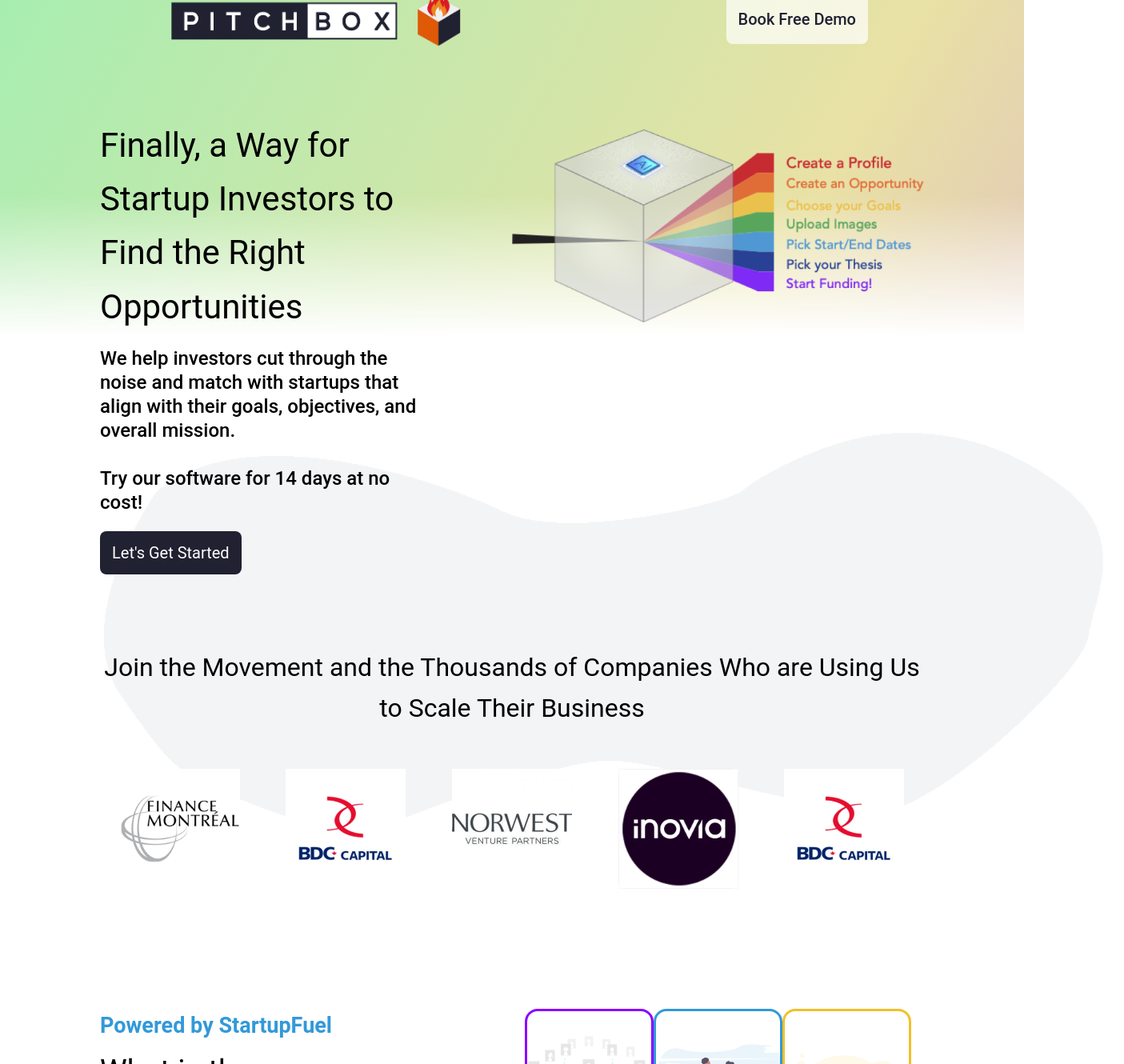
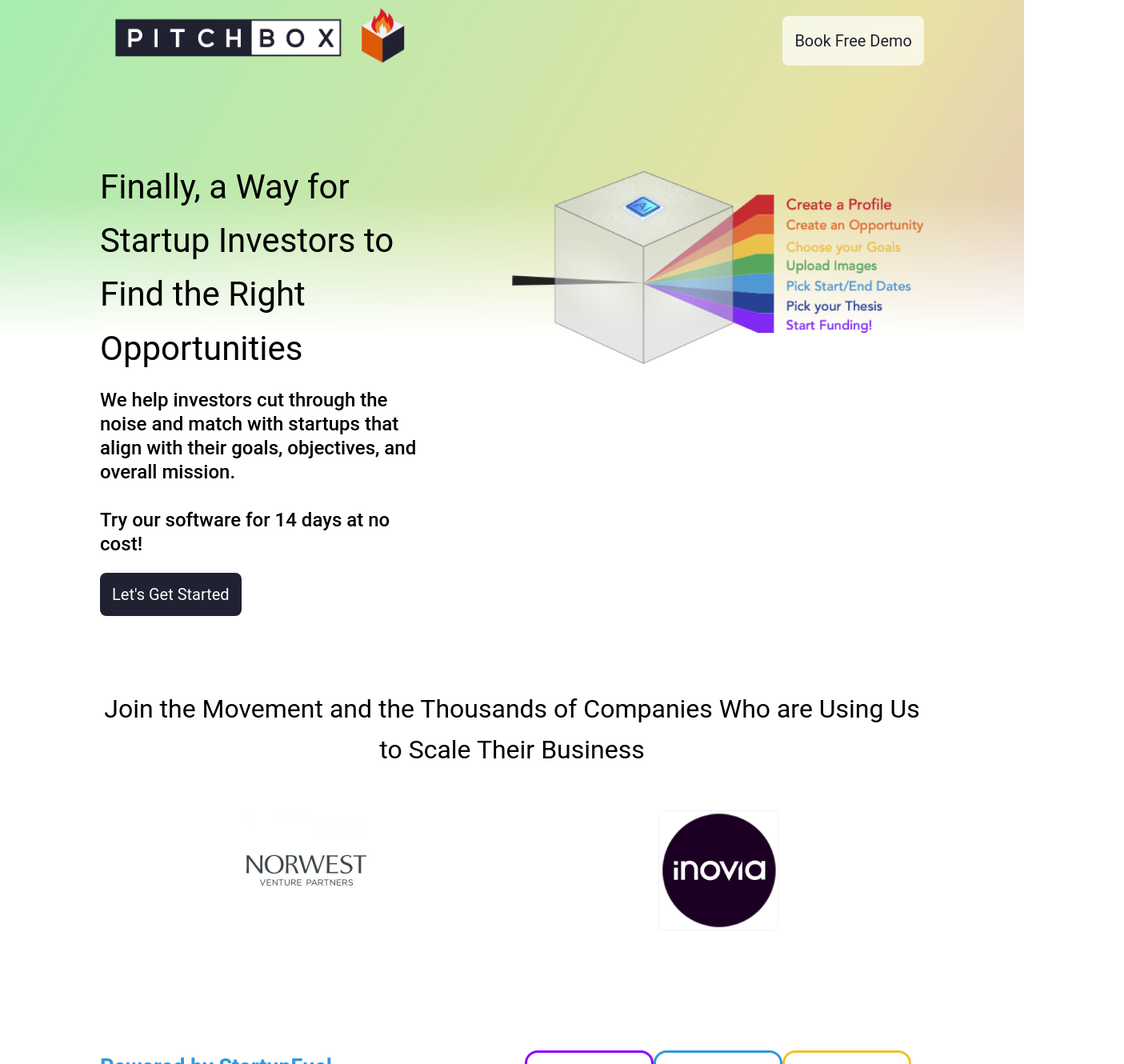
Before and after one commit to jmski/startupfuel-pitchbox, a React (Create React App) app: page / in a window 1280 px wide. Shown: the top 1330 px of the page at 80% size, 1405 px wide, since content can reach past the window. Built offline with nearby package versions, Linux system fonts and the light colour scheme.

Commit message:
carousel and navbar, big purge

```diff
--- a/package.json
+++ b/package.json
@@ -9,10 +9,10 @@
     "react": "^17.0.2",
     "react-dom": "^17.0.2",
     "react-icons": "^4.2.0",
+    "react-multi-carousel": "^2.6.3",
     "react-router-dom": "^5.2.0",
     "react-scripts": "4.0.3",
     "react-scroll": "^1.8.2",
-    "react-touch-carousel": "^0.9.4",
     "styled-components": "^5.3.0",
     "web-vitals": "^1.1.2"
   },
--- a/src/components/About/About.js
+++ b/src/components/About/About.js
@@ -1,7 +1,7 @@
 import React from 'react';
 import {
   AboutContainer,
-  Bg,
+  // Bg,
   AboutInfo,
   AboutTitle,
   AboutSubtitle,
@@ -21,7 +21,7 @@
   CardDesc,
   Img,
 } from './AboutElements';
-import bg from '../../img/blob.png';
+// import bg from '../../img/blob.png';
 import img1 from '../../img/svg/undraw_filter.svg';
 import img2 from '../../img/svg/undraw_team.svg';
 import img3 from '../../img/svg/undraw_personal.svg';
@@ -32,7 +32,7 @@
   return (
     <>
       <AboutContainer id="about">
-        <Bg src={bg}/>
+        {/* <Bg src={bg}/> */}
         <AboutInfo>
           <AboutSubtitle>Powered by StartupFuel</AboutSubtitle>
           <AboutTitle>What is the PitchBox?</AboutTitle>
--- a/src/components/Divider/Divider.js
+++ b/src/components/Divider/Divider.js
@@ -1,10 +1,10 @@
 import React from 'react';
+import Carousel from "react-multi-carousel";
+import "react-multi-carousel/lib/styles.css";
 import {
   BusinessContainer,
   BusinessTitle,
-  BusinessWrap,
   Img,
-
   StatsContainer,
   StatsItem,
   StatsTitle,
@@ -12,11 +12,31 @@
 
 } from './DividerElements';
 
-
 import img1 from '../../img/business/finance-montreal.png';
 import img2 from '../../img/business/bdc-capital.jpg';
 import img3 from '../../img/business/norwest-venture-partners.jpg';
 import img4 from '../../img/business/inovia.png';
+
+const responsive = {
+  superLargeDesktop: {
+    breakpoint: { max: 4000, min: 3000 },
+    items: 5
+  },
+  desktop: {
+    breakpoint: { max: 3000, min: 1024 },
+    items: 3
+  },
+  tablet: {
+    breakpoint: { max: 1024, min: 464 },
+    items: 2
+  },
+  mobile: {
+    breakpoint: { max: 464, min: 0 },
+    items: 1
+  }
+};
+
+
 
 export const Business = () => {
   return (
@@ -25,13 +45,21 @@
         <BusinessTitle>
           Join the Movement and the Thousands of Companies Who are Using Us to Scale Their Business
         </BusinessTitle>
-        <BusinessWrap>
-         <Img src={ img1 }/>
-         <Img src={ img2 }/>
-         <Img src={ img3 }/>
-         <Img src={ img4 }/>
-         <Img src={ img2 }/>
-        </BusinessWrap>
+        <Carousel
+          responsive={responsive}
+          infinite={true}
+          arrows={false}
+          draggable={false}
+          autoPlay={true}
+          autoPlaySpeed='3000'
+          // centerMode={true}
+        >
+          <Img src={ img1 }/>
+          <Img src={ img2 }/>
+          <Img src={ img3 }/>
+          <Img src={ img4 }/>
+          <Img src={ img2 }/>
+        </Carousel>
       </BusinessContainer>
     </>
   )
--- a/src/components/Divider/DividerElements.js
+++ b/src/components/Divider/DividerElements.js
@@ -12,13 +12,6 @@
   margin-bottom: 50px;
   font-weight: normal;
   font-size: 32px;
-`;
-
-export const BusinessWrap = styled.div`
-  display: grid;
-  grid-template-columns: repeat(5, 1fr);
-  column-gap: .5rem;
-  row-gap: 2rem;
 `;
 
 export const Img = styled.img`
--- a/src/components/GlobalStyles.js
+++ b/src/components/GlobalStyles.js
@@ -2,7 +2,7 @@
 
 export const GlobalStyles = createGlobalStyle`
 	:root {
-		--header-height: 3rem;
+		--header-height: 100px;
 		--nav-width: 324px;
 
 		/*===== Font weight =====*/
@@ -94,6 +94,11 @@
 		}
 	}
 
+	canvas {
+		width: 100%;
+		height: 100%;
+	}
+
 	h1, h2, h3, p {
 		margin: 0;
 	}
--- a/src/components/Hero/Hero.js
+++ b/src/components/Hero/Hero.js
@@ -10,13 +10,12 @@
   ImgWrapper,
   Img,
 } from './HeroElements';
-
 import img from '../../img/heroprism.png';
 
 const HeroSection = () => {
   return (
     <>
-      <HeroBanner/>
+      <HeroBanner />
       <HeroContainer id="home">
         <HeroContent>
           <HeroTitle>
--- a/src/components/Nav/NavBar.js
+++ b/src/components/Nav/NavBar.js
@@ -2,24 +2,17 @@
 import { animateScroll as scroll } from 'react-scroll';
 
 import {
-	Header,
 	NavContainer,
 	NavLogo,
 	Img,
-	NavMobileBtn,
-	BurgerIcon,
-	// NavMenu,
-	// NavItem,
-	// NavLink,
 	NavBtn,
 	NavBtnLink,
 
  } from './NavBarElements';
 
 import img from '../../img/PitchBoxIcon.png';
-import { FaBars } from 'react-icons/fa';
 
-const NavBar = ({ toggle }) => {
+const NavBar = () => {
 
 	const [ scrollnav, setScrollnav ] = useState(false);
 
@@ -41,67 +34,23 @@
 
 	return (
 		<>
-			<Header scrollnav={ scrollnav }>
-				<NavContainer>
-					<NavLogo to='/' onClick={ toggleHome }>
-						<Img src={ img } />
-					</NavLogo>
-					<NavMobileBtn>
-						<NavBtnLink scrollnav={ scrollnav }>Book Free Demo</NavBtnLink>
-					</NavMobileBtn>
-					<BurgerIcon onClick={ toggle }>
-						<FaBars />
-					</BurgerIcon>
+			<NavContainer scrollnav={ scrollnav }>
 
-					{/* <NavMenu>
+				<NavLogo to='/' onClick={ toggleHome }>
+					<Img src={ img } />
+				</NavLogo>
 
-						<NavItem>
-							<NavLink
-								to="home"
-								smooth={true}
-								duration={500}
-								spy={true}
-								exact="true"
-								offset={-80}
-							>
-								Home
-							</NavLink>
-						</NavItem>
+				<NavBtn>
+					<NavBtnLink
+						scrollnav={ scrollnav }
+						to="//www.jmgelua.ca"
+						target="_blank"
+					>
+						Book Free Demo
+					</NavBtnLink>
+				</NavBtn>
 
-						<NavItem>
-							<NavLink
-								to="about"
-								smooth={true}
-								duration={500}
-								spy={true}
-								exact="true"
-								offset={0}
-							>
-								About
-							</NavLink>
-						</NavItem>
-
-						<NavItem>
-						<NavLink
-								to="contact"
-								smooth={true}
-								duration={500}
-								spy={true}
-								exact="true"
-								offset={0}
-							>
-								Contact
-							</NavLink>
-						</NavItem>
-
-					</NavMenu> */}
-
-					<NavBtn>
-						<NavBtnLink scrollnav={ scrollnav }>Book Free Demo</NavBtnLink>
-					</NavBtn>
-
-				</NavContainer>
-			</Header>
+			</NavContainer>
 		</>
 	)
 }
--- a/src/components/Nav/NavBarElements.js
+++ b/src/components/Nav/NavBarElements.js
@@ -2,139 +2,49 @@
 import { Link as LinkR } from 'react-router-dom';
 import { Link as LinkS } from 'react-scroll';
 
-export const Header = styled.nav`
-	/* max-width: 1024px;; */
+export const NavContainer = styled.div`
 	top: 0;
-	display: flex;
-	background: ${({ scrollnav }) => (scrollnav ? 'var(--color-white)' : 'transparent')};
+	display: fixed;
+	position: sticky;
+	z-index: 999;
+	overflow: hidden;
 	height: var(--header-height);
 	margin-top: calc(-1 * var(--header-height));
-	justify-content: center;
-	align-items: center;
-	position: sticky;
-	z-index: var(--z-fixed);
-
-
-	@media screen and (min-width: 768px) {
-		transition: 0.8s all ease;
-	}
+	background: ${({ scrollnav }) => (scrollnav ? 'var(--color-white)' : 'transparent')};
+	box-shadow: ${({ scrollnav }) => (scrollnav ? `0 2px 20px 1px rgba(0, 0, 0, 0.1)` : 'transparent')};
+	transition: all 0.3s ease-in-out;
 `;
 
-export const NavContainer = styled.div`
-	display: flex;
-	z-index: 1;
-	width: 100%;
-	height: 200px;
-	padding: 70px;
-	margin-left: 125px;
-	margin-right: 125px;
-	justify-content: space-between;
-`;
+export const NavLogo = styled(LinkS)`
 
-export const NavLogo = styled(LinkR)`
-	justify-self: flex-start;
-	cursor: pointer;
-	display: flex;
-	align-items: center;
 `;
 
 export const Img = styled.img`
+	position: absolute;
 	width: 100%;
-	max-width: 250px;
-
-	@media screen and (min-width: 768px) {
-		max-width: 400px;
-	}
-`;
-
-export const BurgerIcon = styled.div`
-	display: block;
-	top: 0;
-	right: 0;
-	position: absolute;
-	margin-top: calc(-1 * var(--mb-2));
-	color: var(--color-black);
-	font-size: var(--h1-font-size);
-	transform: translate(-100%, 60%);
-	transition: all 0.5s ease;
-	cursor: pointer;
-
-	@media screen and (min-width: 768px) {
-		display: none;
-	}
-`;
-
-export const NavMenu = styled.ul`
-	display: flex;
-	align-items: center;
-	list-style: none;
-	text-align: center;
-
-	@media screen and (max-width: 768px) {
-		display: none;
-	}
-`;
-
-export const NavItem = styled.li`
-	height: var(--header-height);
-`;
-
-export const NavLink = styled(LinkS)`
-	color: var(--color-dark-neutral);
-	display: flex;
-	align-items: center;
-	text-decoration: none;
-	padding: 0 1rem;
-	height: 100%;
-	font-size: var(--small-font-size);
-	font-weight: var(--font-semi-bold);
-	cursor: pointer;
-
-	&:hover {
-		border-bottom: 3px solid var(--color-dark-neutral);
-	}
-
-	&.active {
-		border-bottom: 3px solid var(--color-dark-neutral);
-	}
+	max-width: 400px;
+	margin-left: 125px;
 `;
 
 export const NavBtn = styled.nav`
-	display: flex;
-	align-items: center;
-
-	@media screen and (max-width: 768px) {
-		display: none;
-	}
+	padding-top: 20px;
 `;
 
-export const NavMobileBtn = styled.nav`
-	display: flex;
-	align-items: center;
-	margin-left: auto;
-	margin-right: auto;
+export const NavBtnLink = styled(LinkR)`
+	right: 0;
+	margin-right: 125px;
+	position: absolute;
+	border-radius: .5rem;
+	padding: 15px;
+	font-weight: normal;
+	font-size: 20px;
+	cursor: pointer;
 
-	@media screen and (min-width: 768px) {
-		display: none;
-	}
-`;
-
-
-export const NavBtnLink = styled(LinkR)`
-	border-radius: .5rem;
-	white-space: nowrap;
-	padding: 15px;
-	font-size: 20px;
-	outline: none;
-	border: none;
-	cursor: pointer;
 	transition: all 0.2s ease-in-out;
-	text-decoration: none;
 	color: ${({ scrollnav }) => (scrollnav ? 'var(--color-white)' : 'var(--color-dark-neutral)')};
 	background: ${({ scrollnav }) => (scrollnav ? 'var(--color-dark-neutral)' : 'rgba(255, 255, 255, 0.7)')};
 
 	&:hover {
-		transition: all 0.2s ease-in-out;
 		background: ${({ scrollnav }) => (scrollnav ? 'var(--color-light-neutral)' : 'var(--color-dark-neutral)')};
 		color: ${({ scrollnav }) => (scrollnav ? 'var(--color-dar-neutral)' : 'var(--color-light-neutral)')};
 	}
--- a/src/components/SideBar/SideBar.js
+++ /dev/null
@@ -1,66 +0,0 @@
-import React from 'react';
-import {
-  SideBarContainer,
-  CloseIcon,
-  SideBarMenu,
-  SideBarItem,
-  SideBarLink,
-  SideBtn,
-  SideLinkBtn,
-
-
-} from './SideBarElements';
-
-
-import { FaTimes } from 'react-icons/fa';
-
-const SideBar = ({ isOpen, toggle }) => {
-
-  return (
-    <>
-      <SideBarContainer isOpen={ isOpen } onClick={ toggle }>
-        <CloseIcon>
-          <FaTimes />
-        </CloseIcon>
-
-        <SideBarMenu>
-
-          <SideBarItem>
-            <SideBarLink
-              to="home"
-              offset={-100}
-              onClick={ toggle }
-            >
-              Home
-            </SideBarLink>
-          </SideBarItem>
-
-          <SideBarItem>
-            <SideBarLink
-              to="about"
-              onClick={ toggle }
-            >
-              About
-            </SideBarLink>
-          </SideBarItem>
-
-          <SideBarItem>
-            <SideBarLink
-              to="contact"
-              onClick={ toggle }
-            >
-              Contact
-            </SideBarLink>
-          </SideBarItem>
-
-          <SideBtn>
-          <SideLinkBtn>Book Free Demo</SideLinkBtn>
-        </SideBtn>
-        </SideBarMenu>
-
-      </SideBarContainer>
-    </>
-  )
-}
-
-export default SideBar
--- a/src/pages/home.js
+++ b/src/pages/home.js
@@ -1,8 +1,7 @@
-import React, { useState } from 'react';
+import React from 'react';
 
 
 import NavBar  from '../components/Nav/NavBar';
-import SideBar from '../components/SideBar/SideBar';
 import { Business, Stats } from '../components/Divider/Divider';
 import FooterSection from '../components/Footer/Footer';
 
@@ -11,15 +10,10 @@
 import PitchBoxSection from '../components/PitchBox/PitchBox';
 
 const Home = () => {
-  const [ isOpen, setIsOpen ] = useState(false);
-  const toggle = () => {
-    setIsOpen(!isOpen);
-  }
 
   return(
     <>
-      <NavBar toggle={ toggle } />
-      <SideBar isOpen={ isOpen } toggle={ toggle } />
+      <NavBar />
       <HeroSection />
       <Business />
       <AboutSection />
```
Also changed, not shown: src/components/Carousel/Carousel.jsx (deleted, +0 -56 lines), src/components/SideBar/SideBarElements.js (deleted, +0 -75 lines), 1 other file (tests, documents, lock files or other folders).
